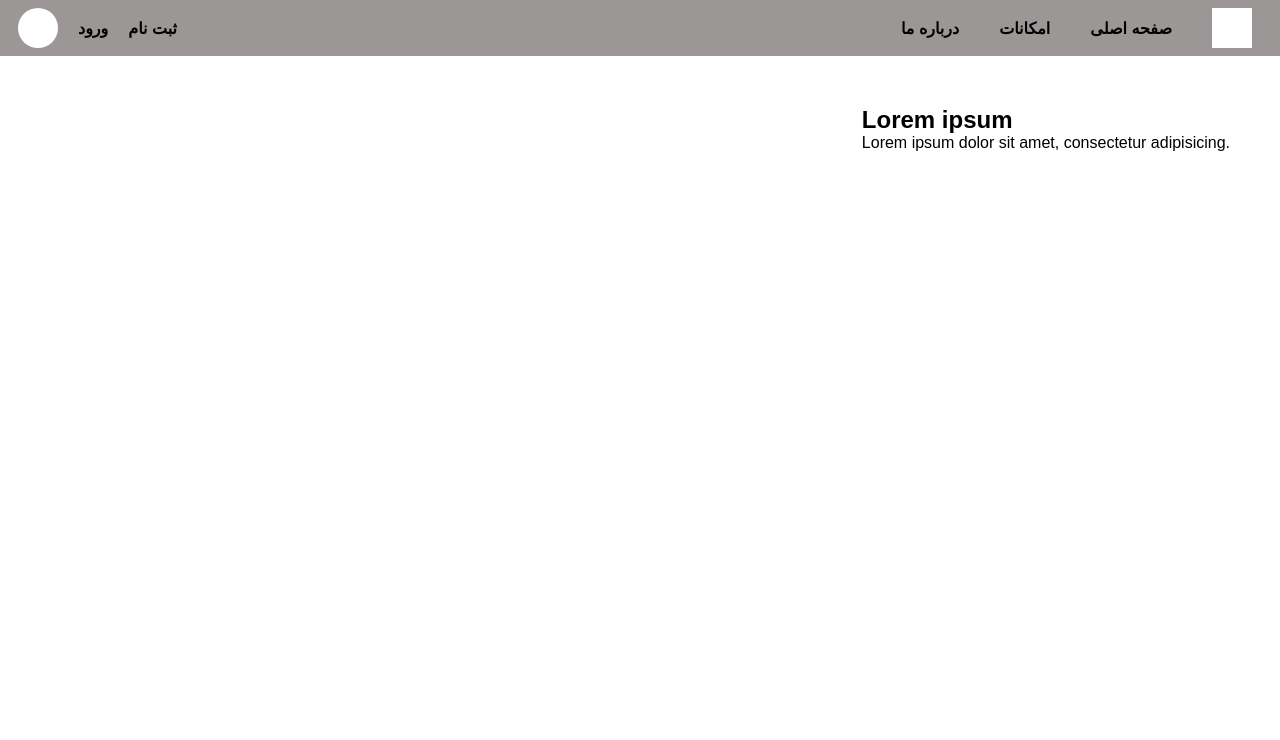
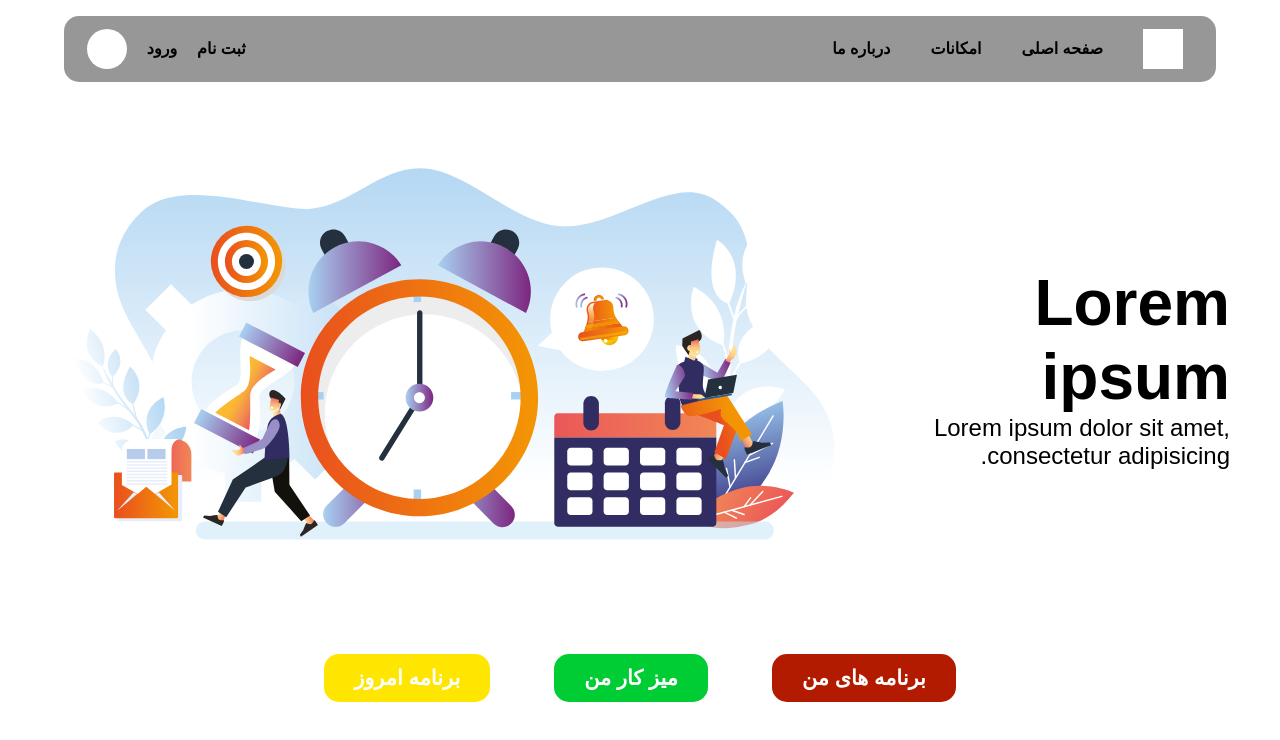
Before and after one commit to sourena-kazemi/Kharazmi_project, a plain HTML site: page index.html in a window 1280 px wide. Drawn offline with nearby package versions, Linux system fonts and the light colour scheme; a web font is replaced by a local one.

Commit message:
starting main part of homepage

```diff
--- a/index.html
+++ b/index.html
@@ -1,5 +1,5 @@
 <!DOCTYPE html>
-<html lang="en">
+<html lang="fa" dir="rtl">
 <head>
 	<meta name="viewport" content="width=device-width, initial-scale=1.0">
 <!--	<link rel="icon" href="">-->
@@ -31,28 +31,39 @@
 </head>
 <body>
 <nav class="navbar">
-	<div class="user_info_box">
+	<section class="buttons_box">
+		<div class="navbar_icon"></div>
+		<div class="navbar_homepage_btn">صفحه اصلی</div>
+		<div class="navbar_options_btn">
+			امکانات<div class="drop_down"></div>
+		</div>
+		<div class="navbar_developers_info_btn">درباره ما</div>
+
+
+
+	</section>
+	<section class="user_info_box">
+		<div class="sign_up_btn">ثبت نام</div>
+		<div class="sign_in_btn">ورود</div>
 		<div class="user_logo"></div>
-		<div class="sign_in_btn">ورود</div>
-		<div class="sign_up_btn">ثبت نام</div>
-	</div>
-	<div class="buttons_box">
-		<div class="navbar_developers_info_btn">درباره ما</div>
-		<div class="navbar_options_btn">
-			امکانات
-			<div class="drop_down"></div>
-		</div>
-		<div class="navbar_homepage_btn">صفحه اصلی</div>
-		<div class="navbar_icon"></div>
-	</div>
+	</section>
 </nav>
 <header class="header">
-	<section class="header_image"></section>
-	<section class="header_texts">
+	<section class="header_title_container">
 		<h1 class="header_title">Lorem ipsum</h1>
 		<p class="header_description">Lorem ipsum dolor sit amet, consectetur adipisicing.</p>
 	</section>
+	<section class="header_image_container">
+		<img class="header_image" alt="header image" src="assets/images/Time%20Management%20Illustration.svg">
+	</section>
 </header>
+<main class="main">
+	<section class="shortcuts_btn_container">
+		<div class="shortcut_btn my_schedule_btn ">برنامه های من</div>
+		<div class="shortcut_btn my_worktable_btn">میز کار من</div>
+		<div class="shortcut_btn today_program_btn">برنامه امروز</div>
+	</section>
+</main>
 
 </body>
 <script src="https://ajax.googleapis.com/ajax/libs/jquery/3.5.1/jquery.min.js"></script>
--- a/style/main.css
+++ b/style/main.css
@@ -7,11 +7,19 @@
 html{
 	font-size: 100%;
 }
+body{
+	display:flex;
+	flex-direction: column;
+	align-items: center;
+}
 nav{
-	background-color: rgba(75, 67, 67, 0.548);
+	background-color: rgb(151, 151, 151);
 	display: flex;
-	width: 100%;
+	width: 90%;
 	justify-content: space-between;
+	border-radius:15px;
+	margin-top:1rem;
+	padding: .3rem;
 }
 
 .buttons_box {
@@ -22,13 +30,14 @@ nav{
 }
 
 .drop_down {
-	width: 150px;
-	height: 200px;
+	width: 200px;
+	height: 250px;
 	background-color: rgba(0, 0, 0, 0.678);
 	transition: all .5s ;
 	position: absolute ;
-	top: 2rem;
-	right:150px;
+	top: 6rem;
+	right:17%;
+	border-radius:15px;
 	display: none;
 }
 .navbar_options_btn{
@@ -60,5 +69,47 @@ nav .buttons_box div {
 .header{
 	display: flex;
 	justify-content:space-between;
+	align-items: center;
 	margin:50px;
 }
+.header_image{
+	width: 50rem;
+}
+.header_title{
+	font-size: 4rem;
+}
+.header_description{
+	font-size:1.5rem;
+}
+.header_title_container{
+	display:flex;
+	flex-direction: column;
+}
+.shortcuts_btn_container{
+	display:flex;
+	justify-content:center;
+}
+.shortcut_btn{
+	color: #fff;
+	font-size: 1.3rem;
+	font-weight: bold;
+	border-radius:15px;
+	padding:12px 30px;
+	margin:0 2rem;
+	transition: all .3s;
+}
+.shortcut_btn:hover{
+	transform:scale(1.2);
+}
+.shortcut_btn:active{
+	transform:scale(.9);
+}
+.my_schedule_btn{
+	background-color: #b21b00;
+}
+.my_worktable_btn{
+	background-color: #00cc33;
+}
+.today_program_btn{
+	background-color: #ffe600;
+}
```
Also changed, not shown: assets/images/Time Management Illustration.svg (added).
